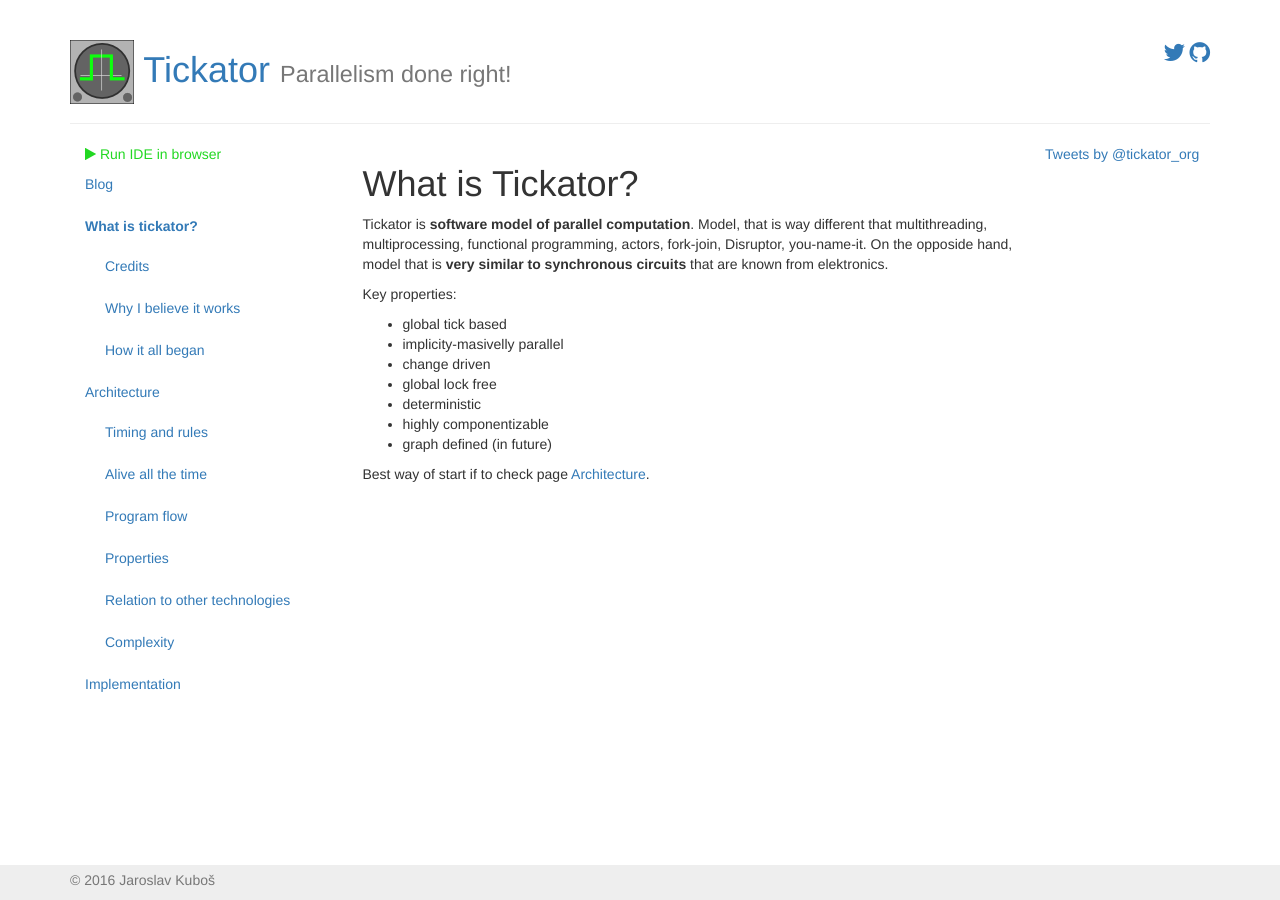
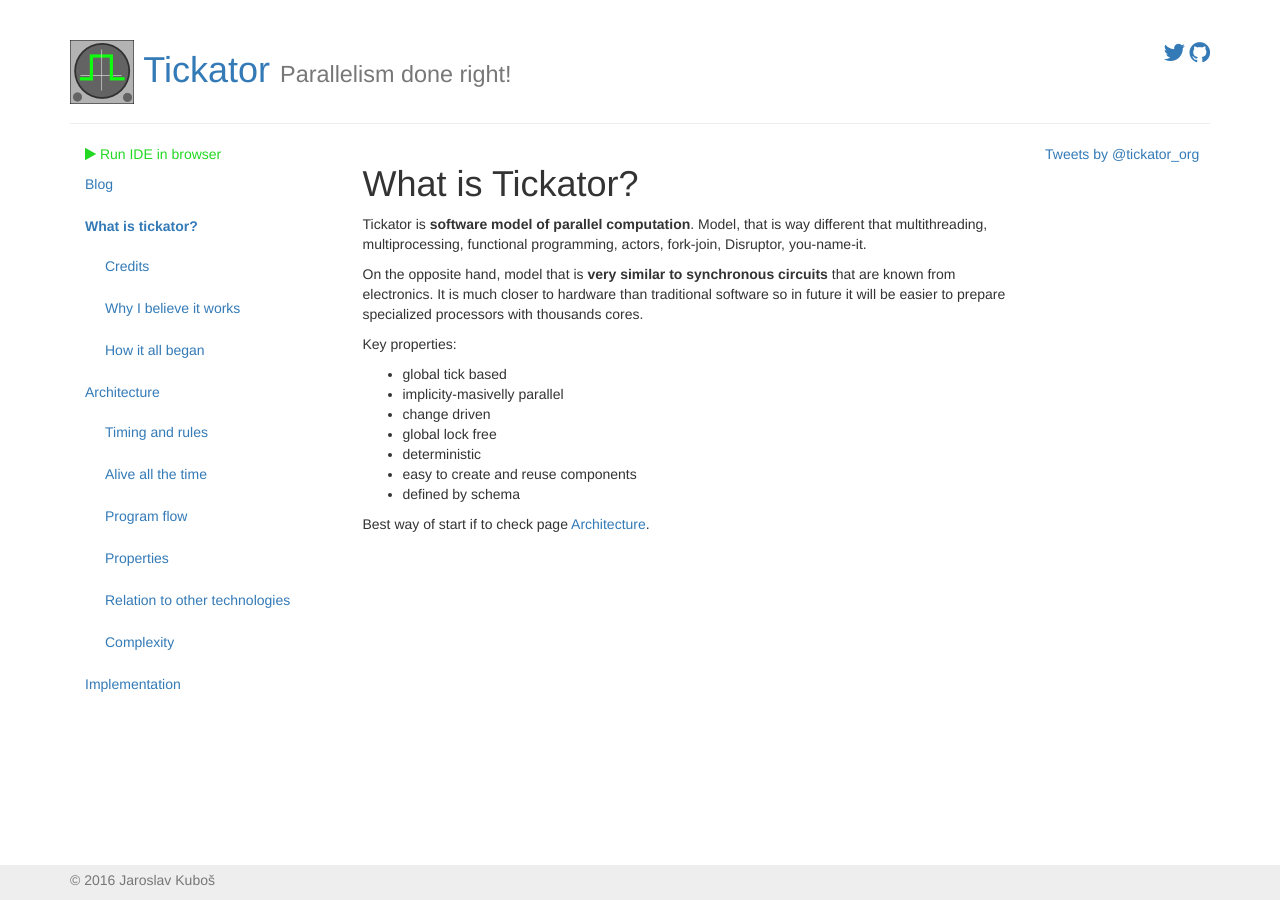
Before and after one commit to jkubos/tickator, a Jekyll site: the page built from articles/what-is-tickator.md, in a window 1280 px wide. Built offline with Jekyll 4.4.1, drawn with Linux system fonts in a browser that asks for light colours; nearby versions of some CDN libraries; comment, search, counter and statistics services are not loaded.

```diff
--- a/_includes/key-properties.md
+++ b/_includes/key-properties.md
@@ -3,5 +3,5 @@
 *   change driven
 *   global lock free
 *   deterministic
-*   highly componentizable
-*   graph defined (in future)
+*   easy to create and reuse components
+*   defined by schema
--- a/articles/what-is-tickator.md
+++ b/articles/what-is-tickator.md
@@ -7,7 +7,9 @@ permalink: /articles/what-is-tickator
 What is Tickator?
 =================
 
-Tickator is **software model of parallel computation**. Model, that is way different that multithreading, multiprocessing, functional programming, actors, fork-join, Disruptor, you-name-it. On the opposide hand, model that is **very similar to synchronous circuits** that are known from elektronics.
+Tickator is **software model of parallel computation**. Model, that is way different that multithreading, multiprocessing, functional programming, actors, fork-join, Disruptor, you-name-it.
+
+On the opposite hand, model that is **very similar to synchronous circuits** that are known from electronics. It is much closer to hardware than traditional software so in future it will be easier to prepare specialized processors with thousands cores.
 
 Key properties:
 
```
Also changed, not shown: articles/relation-to-other-technologies.md (+11 -0 lines).
